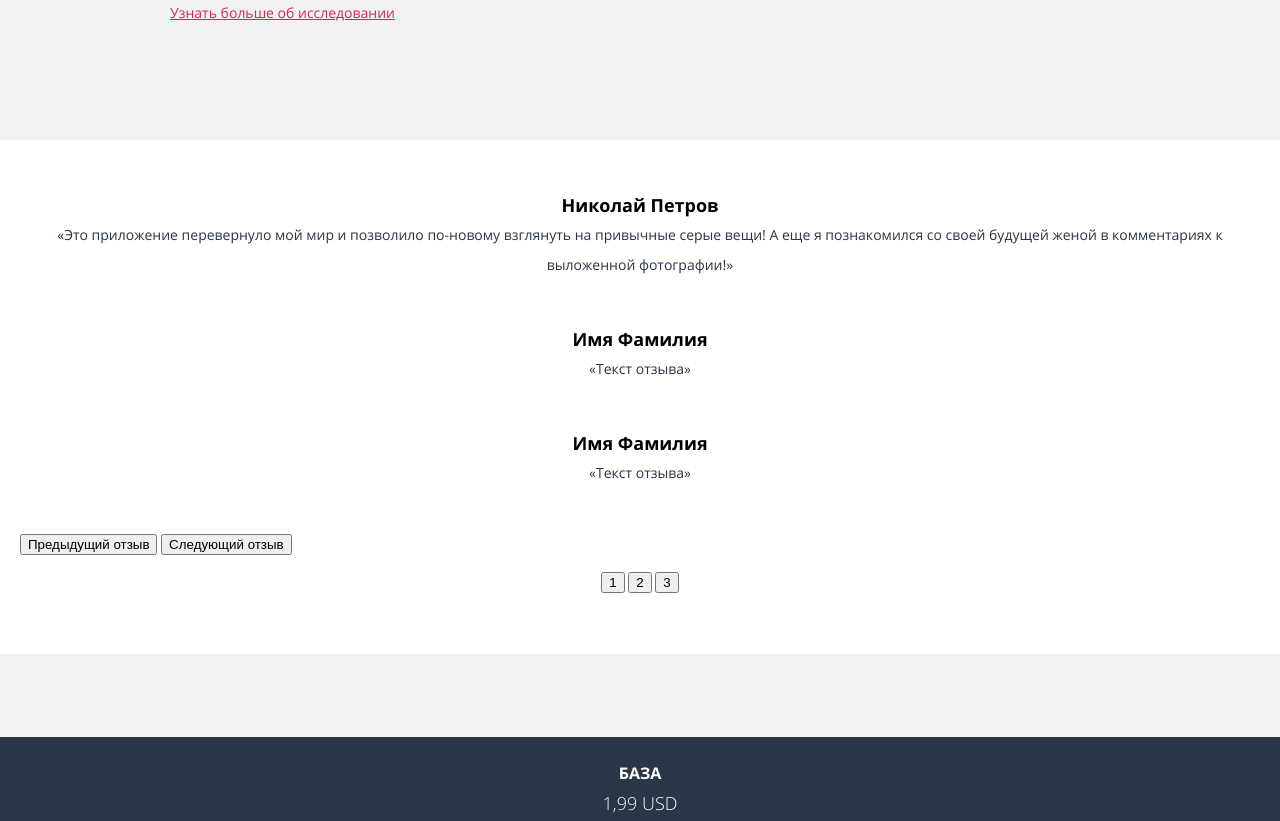
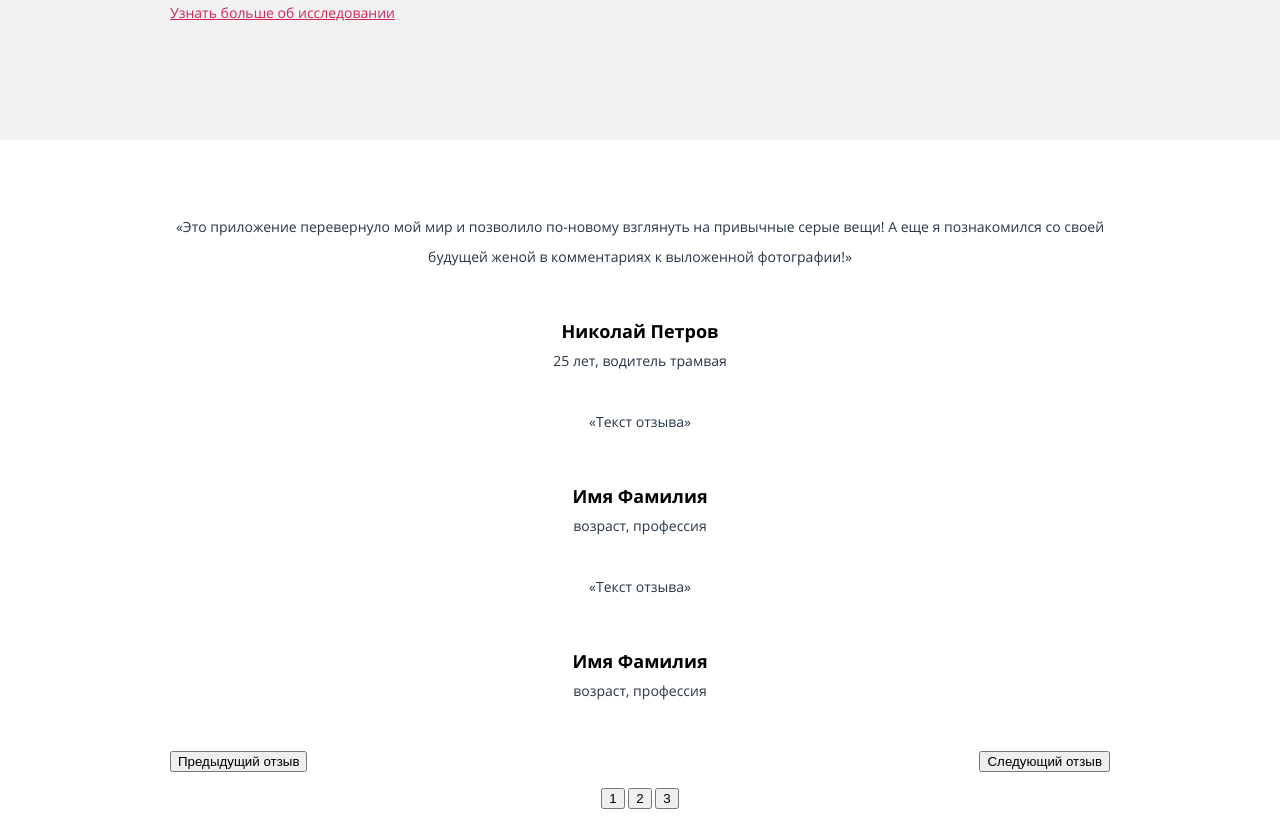
Before and after one commit to anmokuchi/1031959-pink-22, a website: page source/index.html in a window 1280 px wide. Shown: the part 1192-2013 px from the top of the page. Drawn offline with nearby package versions, Linux system fonts and the light colour scheme; files that its build step writes are made by us from their sources.

Commit message:
Добавлена сетка для секции отзывов

```diff
--- a/source/index.html
+++ b/source/index.html
@@ -107,20 +107,23 @@
             <li class="reviews__item slider__item slider__item--active">
               <div class="reviews__author-info">
                 <strong class="reviews__author-name">Николай Петров</strong>
-                <blockquote class="reviews__text">«Это приложение перевернуло мой мир и позволило по-новому взглянуть на привычные серые вещи! А еще я познакомился со своей будущей женой в комментариях к выложенной фотографии!»</blockquote>
+                <span class="reviews__author-age">25 лет, водитель трамвая</span>
               </div>
+              <blockquote class="reviews__text">«Это приложение перевернуло мой мир и позволило по-новому взглянуть на привычные серые вещи! А еще я познакомился со своей будущей женой в комментариях к выложенной фотографии!»</blockquote>
             </li>
             <li class="reviews__item slider__item">
               <div class="reviews__author-info">
                 <strong class="reviews__author-name">Имя Фамилия</strong>
-                <blockquote class="reviews__text">«Текст отзыва»</blockquote>
+                <span class="reviews__author-age">возраст, профессия</span>
               </div>
+              <blockquote class="reviews__text">«Текст отзыва»</blockquote>
             </li>
             <li class="reviews__item slider__item">
               <div class="reviews__author-info">
                 <strong class="reviews__author-name">Имя Фамилия</strong>
-                <blockquote class="reviews__text">«Текст отзыва»</blockquote>
+                <span class="reviews__author-age">возраст, профессия</span>
               </div>
+              <blockquote class="reviews__text">«Текст отзыва»</blockquote>
             </li>
           </ul>
           <p class="reviews__controls slider__controls">
--- a/source/sass/blocks/reviews.scss
+++ b/source/sass/blocks/reviews.scss
@@ -1,5 +1,11 @@
 .reviews__wrapper {
   padding: 50px 20px 60px;
+
+  @media (min-width: $desktop-width) {
+    width: 940px;
+    padding: 72px 0;
+    margin: 0 auto;
+  }
 }
 
 .reviews__list {
@@ -8,14 +14,30 @@
 
 .reviews__item {
   text-align: center;
+  display: flex;
+  flex-direction: column;
+}
+
+.reviews__author-info {
+  line-height: 30px;
+  margin-bottom: 31px;
+
+  @media (min-width: $tablet-width) {
+    order: 1;
+  }
 }
 
 .reviews__author-name {
   color: $black;
   font-weight: bold;
   font-size: 18px;
-  line-height: 30px;
-  margin-bottom: 31px;
+  display: block;
+}
+
+.reviews__author-age {
+  @media (max-width: $mobile-width-only) {
+    display: none;
+  }
 }
 
 .reviews__text {
@@ -24,6 +46,16 @@
   margin-bottom: 44px;
 }
 
+.reviews__controls {
+  display: none;
+
+  @media (min-width: $desktop-width) {
+    display: flex;
+    flex-direction: row;
+    justify-content: space-between;
+  }
+}
+
 .reviews__toggles {
   text-align: center;
   margin: 0;
```
